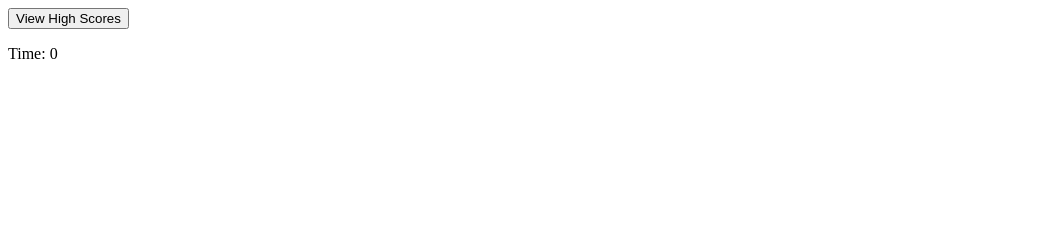
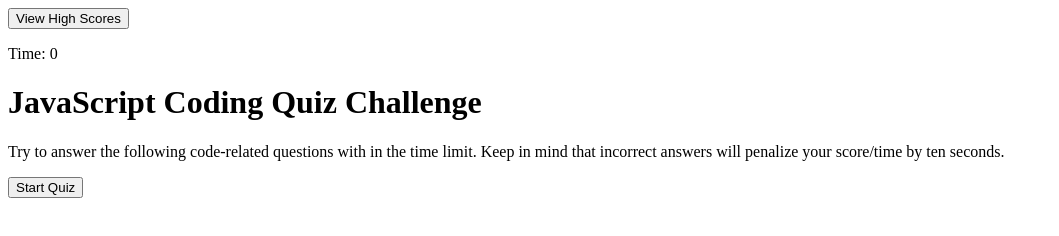
Before and after one commit to topcowmoo/deep-machine, a plain HTML site: page index.html in a window 1280 px wide. Shown: the whole page, without its empty margins (0-1059 px from the left). Drawn offline with Linux system fonts and the light colour scheme.

Commit message:
"added quiz container"

```diff
--- a/index.html
+++ b/index.html
@@ -9,7 +9,6 @@
 </head>
 
 <body>
-    <main>
     <div class="quiz-container"></div>
         <header>
             <div>
@@ -22,6 +21,23 @@
                 <p>Time: <span class="timer">0</span>
                 </p>
             </div>
+        </header>
+
+    <main class="quiz-container">
+        <div class="question-start">
+            <div class="intro" id="intro-landing">
+                <h1>JavaScript Coding Quiz Challenge</h1>
+                <p>Try to answer the following code-related
+                    questions with in the time limit.
+                    Keep in mind that incorrect answers will penalize
+                    your score/time by ten seconds.
+                </p>
+                <button id="start">Start Quiz</button>
+            </div>
+
+
+
+    </main>
 
 
 
@@ -32,20 +48,6 @@
 
 
 
-
-            </header>
-
-
-
-
-
-    </main>
-
-
-
-
-
-
     <script src="assets/js/script.js"></script>
 </body>
 </html>
```
Lines whose indentation alone changed are shown as unchanged.
